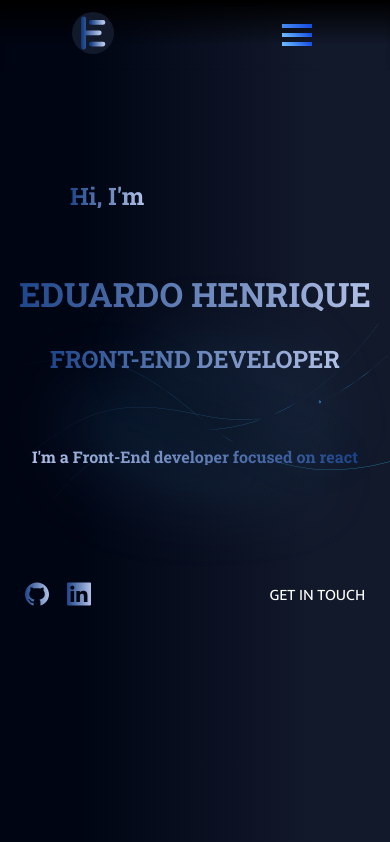
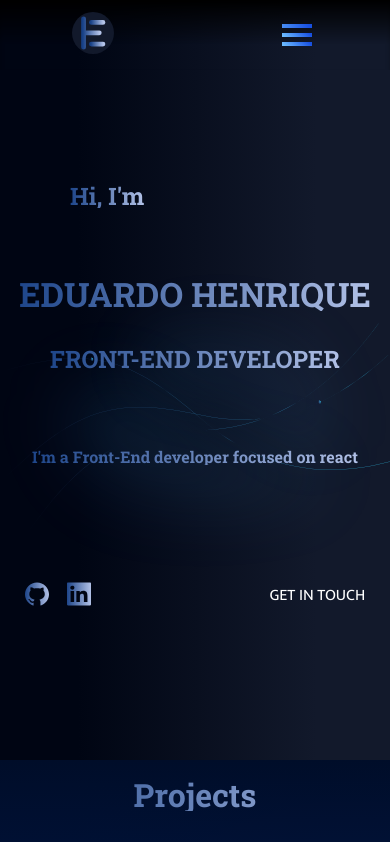
Before and after one commit to HenriqueMts/Eduardo-Henrique-Portfolio, a React (Create React App) app: page / in a window 390 px wide. Shown: the top 842 px of the page. Built offline with nearby package versions, Linux system fonts and the light colour scheme.

Commit message:
chore: adjust some styles for adapt mobile first

```diff
--- a/src/App.js
+++ b/src/App.js
@@ -1,9 +1,12 @@
 import GlobalStyle from "./Styles/Global";
+import { useEffect } from "react";
 import "./App.css";
 import Home from "./Page/Home";
 import Header from "./Components/Header";
 
 function App() {
+  console.log(document.documentElement.scrollTop);
+
   return (
     <>
       <GlobalStyle />
--- a/src/Components/Carousel/styles.js
+++ b/src/Components/Carousel/styles.js
@@ -23,8 +23,8 @@ export const CarouselWrapper = styled.div`
   .left-arrow-none {
     cursor: pointer;
     position: absolute;
-    z-index: 1000;
-    top: 20%;
+    z-index: 100;
+    top: 13%;
     transform: translateY(-50%);
     width: 48px;
     height: 48px;
@@ -32,6 +32,9 @@ export const CarouselWrapper = styled.div`
     background-color: transparent;
     color: #000513;
     border: 1px solid #000513;
+    @media (min-width: 720px) {
+      top: 50%;
+    }
   }
   .left-arrow:hover,
   .right-arrow:hover {
@@ -73,4 +76,10 @@ export const CarouselContent = styled.div`
     flex-shrink: 0;
     flex-grow: 1;
   }
+
+  @media (min-width: 720px) {
+    height: 100vh;
+    width: 100%;
+    border: 2px solid green;
+  }
 `;
--- a/src/Components/Header/styles.js
+++ b/src/Components/Header/styles.js
@@ -24,6 +24,7 @@ export const Container = styled.header`
     cursor: pointer;
     text-decoration: none;
   }
+
   .burger {
     display: flex;
     align-items: center;
@@ -157,6 +158,11 @@ export const Navbar = styled.nav`
       gap: 18px;
       padding: 12px;
     }
+    a:hover {
+      font-size: 18px;
+      transition: 0.3s ease;
+      text-shadow: 0px 4px 7px rgba(255, 255, 255, 0.6);
+    }
   }
   ${({ handleButton }) =>
     handleButton &&
--- a/src/Components/Project-Card/styles.js
+++ b/src/Components/Project-Card/styles.js
@@ -11,6 +11,13 @@ export const Container = styled.div`
     z-index: -20;
     img {
       width: 100%;
+    }
+  }
+  @media (min-width: 720px) {
+    height: 100vh;
+
+    img {
+      height: 100vh;
     }
   }
 `;
@@ -52,4 +59,6 @@ export const Content = styled.div`
     text-decoration: none;
     font-size: 1rem;
   }
+  @media (min-width: 720px) {
+  }
 `;
--- a/src/Components/Section-Home-Main/index.jsx
+++ b/src/Components/Section-Home-Main/index.jsx
@@ -11,12 +11,14 @@ const HomeMain = () => {
       </Background>
       <Main>
         <div className="text-content-first">
-          <h6>Hi, I'm</h6>
-          <h1>EDUARDO HENRIQUE </h1>
-          <h4>FRONT-END DEVELOPER</h4>
+          <h6 className="text-linear-gradient">Hi, I'm</h6>
+          <h1 className="text-linear-gradient">EDUARDO HENRIQUE </h1>
+          <h4 className="text-linear-gradient">FRONT-END DEVELOPER</h4>
         </div>
         <div className="text-content-second">
-          <h2>I'm a Front-End developer focused on react</h2>
+          <h2 className="text-linear-gradient">
+            I'm a Front-End developer focused on react
+          </h2>
         </div>
       </Main>
 
--- a/src/Components/Section-Home-Main/styles.js
+++ b/src/Components/Section-Home-Main/styles.js
@@ -2,8 +2,11 @@ import styled from "styled-components";
 
 export const Container = styled.section`
   width: 100%;
-  height: 100vh;
+  height: 90vh;
   position: relative;
+  @media (min-width: 720px) {
+    height: 100vh;
+  }
 `;
 
 export const Main = styled.section`
@@ -21,22 +24,12 @@ export const Main = styled.section`
     flex-direction: column;
 
     h1 {
-      background: linear-gradient(89.99deg, #174086 -4.74%, #b5c4e9 102.32%);
-      -webkit-background-clip: text;
-      -webkit-text-fill-color: transparent;
-      background-clip: text;
-
       font-family: "Roboto Slab", serif;
       margin-top: 20%;
       font-size: 2.1rem;
     }
 
     h4 {
-      background: linear-gradient(89.99deg, #174086 -4.74%, #b5c4e9 102.32%);
-      -webkit-background-clip: text;
-      -webkit-text-fill-color: transparent;
-      background-clip: text;
-
       font-family: "Roboto Slab", serif;
       margin-top: 10%;
       font-size: 1.5rem;
@@ -44,10 +37,6 @@ export const Main = styled.section`
 
     h6 {
       font-family: "Roboto Slab";
-      background: linear-gradient(89.99deg, #174086 -4.74%, #b5c4e9 102.32%);
-      -webkit-background-clip: text;
-      -webkit-text-fill-color: transparent;
-      background-clip: text;
 
       margin-right: 50%;
       margin-top: 30%;
@@ -57,11 +46,6 @@ export const Main = styled.section`
   .text-content-second {
     margin-top: 20%;
     h2 {
-      background: linear-gradient(89.99deg, #b5c4e9 -4.74%, #174086 102.32%);
-      -webkit-background-clip: text;
-      -webkit-text-fill-color: transparent;
-      background-clip: text;
-
       font-family: "Roboto Slab", serif;
       font-size: 1rem;
     }
@@ -131,6 +115,11 @@ export const Footer = styled.footer`
   @media (min-width: 720px) {
     margin-top: 8%;
   }
+  a:hover {
+    font-size: 18px;
+    transition: 0.3s ease;
+    text-shadow: 0px 4px 7px rgba(255, 255, 255, 0.6);
+  }
 `;
 
 export const IconBox = styled.ul`
--- a/src/Components/Section-Home-Projects/index.jsx
+++ b/src/Components/Section-Home-Projects/index.jsx
@@ -10,7 +10,7 @@ const HomeProjects = () => {
   return (
     <Container id="Projects">
       <Content>
-        <h1>Projects</h1>
+        <h1 className="text-linear-gradient">Projects</h1>
         <p>Selected projetcs</p>
       </Content>
       <Aside>
--- a/src/Components/Section-Home-Projects/styles.js
+++ b/src/Components/Section-Home-Projects/styles.js
@@ -2,7 +2,6 @@ import styled from "styled-components";
 
 export const Container = styled.section`
   width: 100%;
-  /* height: 100vh; */
   display: flex;
   align-items: center;
   background-color: #683bb7;
@@ -29,11 +28,6 @@ export const Content = styled.div`
     color: #7c7d80;
   }
   h1 {
-    background: linear-gradient(89.99deg, #174086 -4.74%, #b5c4e9 102.32%);
-    -webkit-background-clip: text;
-    -webkit-text-fill-color: transparent;
-    background-clip: text;
-
     font-family: "Roboto Slab", serif;
     font-size: 2rem;
     text-align: center;
--- a/src/Styles/Global.js
+++ b/src/Styles/Global.js
@@ -2,12 +2,21 @@ import { createGlobalStyle } from "styled-components";
 
 export default createGlobalStyle`
 body{
+	overflow-x: hidden;
 	background: linear-gradient(90deg, #000513 20%, #12192b 81.15%);
+
+
+::-webkit-scrollbar-thumb {
+  background: linear-gradient(90deg, rgba(0, 5, 19, 0.4) 20%, rgba(10, 16, 33, 0.4) 50.28%, rgba(18, 25, 43, 0.4) 81.15%);
+  border-radius: 20px;
+  border: 1px solid ;
+}
 }
 body::-webkit-scrollbar {
-      width: 6px;
-      background: #f4f4f4;
+      width: 8px;
+      background: #12192B;
     }
+
 html, body, div, span, applet, object, iframe,
 h1, h2, h3, h4, h5, h6, p, blockquote, pre,
 a, abbr, acronym, address, big, cite, code,
@@ -55,4 +64,10 @@ table {
 button{
 cursor: pointer;
 }
+.text-linear-gradient{
+	background: linear-gradient(89.99deg, #174086 -4.74%, #b5c4e9 102.32%);
+      -webkit-background-clip: text;
+      -webkit-text-fill-color: transparent;
+      background-clip: text;
+}
 `;
```
